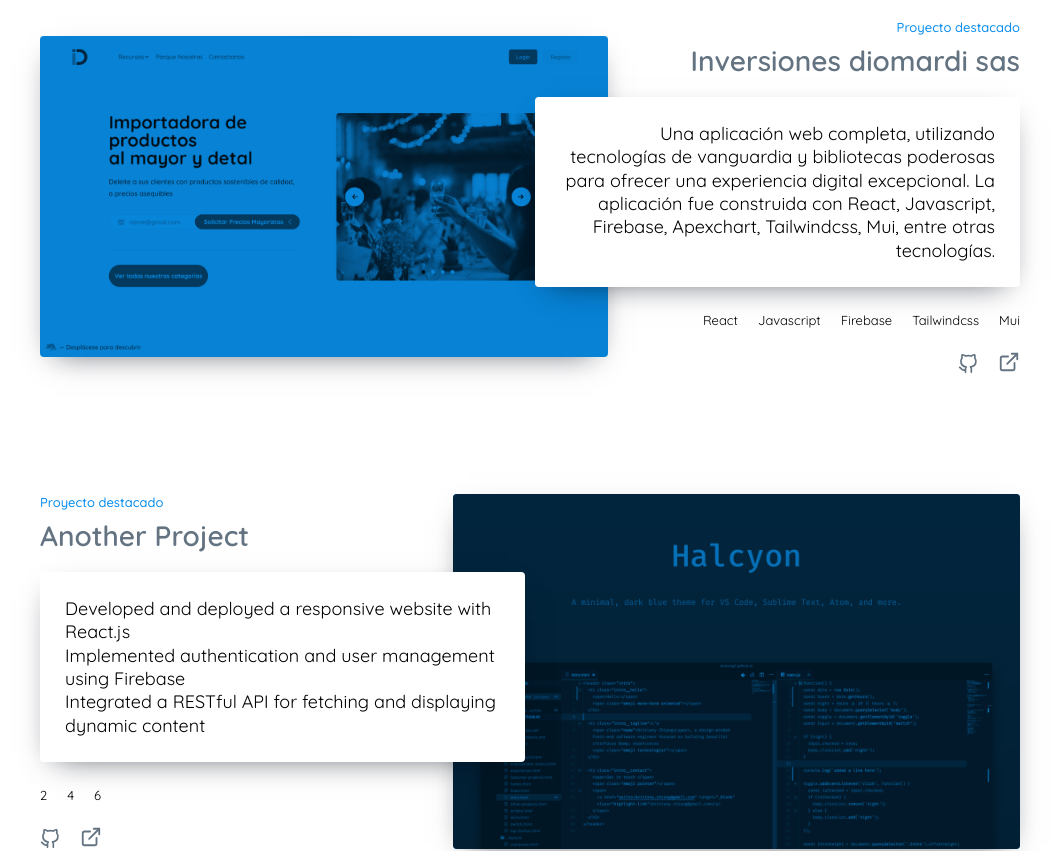
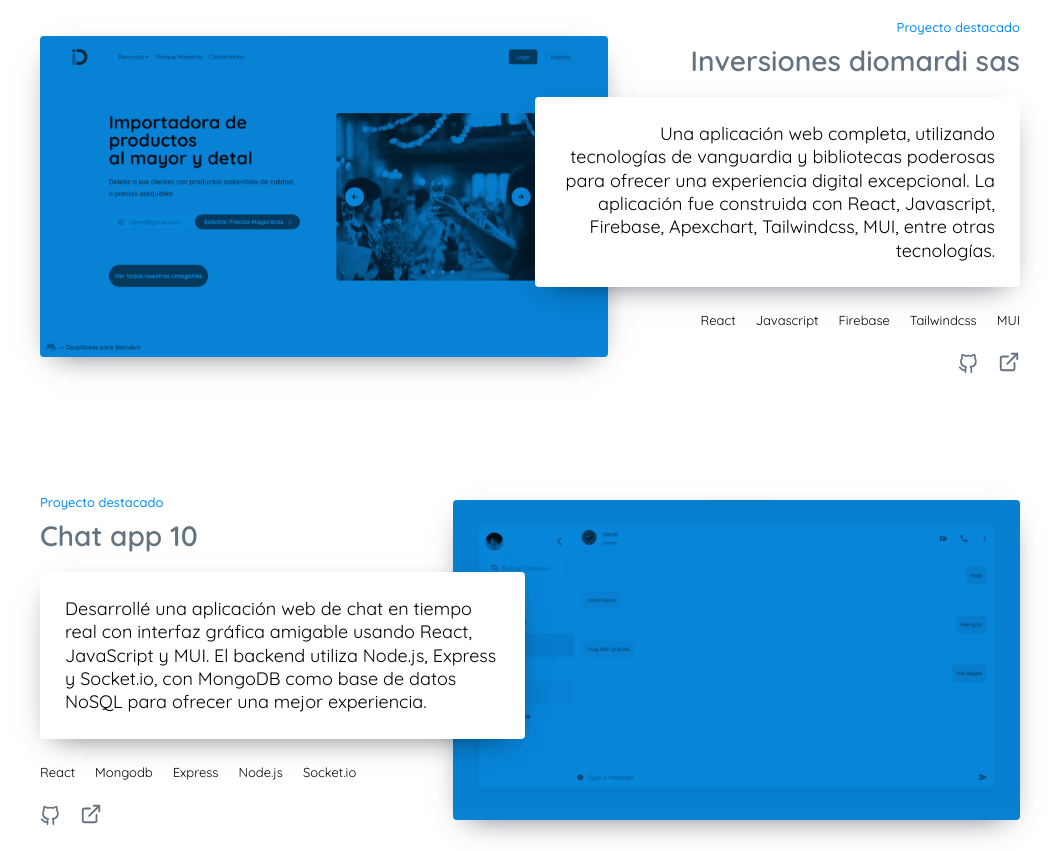
Before and after one commit to Jhonii10/web-site-10, a React (Create React App) app: page / in a window 1280 px wide. Shown: the part 2540-3391 px from the top of the page, without its empty margins (110-1169 px from the left). Built offline with nearby package versions, Linux system fonts and the light colour scheme; a web font is replaced by a local one.

Commit message:
update featured.js 2

```diff
--- a/src/contents/featured.js
+++ b/src/contents/featured.js
@@ -7,13 +7,13 @@
             cover: '/assets/images/featured/inversionesdiomardi.png',
             github: 'https://github.com/Jhonii10/APP-INDI-1',
             external: 'https://inversionesdiomardisas.vercel.app/',
-            tech: ['React', 'Javascript', 'Firebase', 'Tailwindcss', 'Mui'],
+            tech: ['React', 'Javascript', 'Firebase', 'Tailwindcss', 'MUI'],
           },
           html: `
             <p>
               Una aplicación web completa, utilizando tecnologías de vanguardia
               y bibliotecas poderosas para ofrecer una experiencia digital excepcional.
-              La aplicación fue construida con React, Javascript, Firebase, Apexchart, Tailwindcss, Mui, entre otras tecnologías.
+              La aplicación fue construida con React, Javascript, Firebase, Apexchart, Tailwindcss, MUI, entre otras tecnologías.
             </p>
           `,
         },
@@ -23,16 +23,18 @@
       edges: {
         node: {
           frontmatter: {
-            title: 'Another Project',
-            cover: '/assets/images/featured/halcyon.png',
-            github: 'https://github.com/username/another-project',
-            external: 'https://another-project-demo.netlify.com/',
-            tech: [2, 4, 6],
+            title: 'Chat app 10',
+            cover: '/assets/images/featured/chatapp10.png',
+            github: 'https://github.com/Jhonii10/Chat-app-10',
+            external: 'https://chat-app-10-beta.vercel.app',
+            tech: ['React', 'Mongodb', 'Express', 'Node.js','Socket.io'],
           },
           html: `
-            <li>Developed and deployed a responsive website with React.js</li>
-            <li>Implemented authentication and user management using Firebase</li>
-            <li>Integrated a RESTful API for fetching and displaying dynamic content</li>
+              <p>
+              Desarrollé una aplicación web de chat en tiempo real con interfaz gráfica amigable usando React,
+              JavaScript y MUI. El backend utiliza Node.js, Express y Socket.io, con MongoDB como base de datos NoSQL
+              para ofrecer una mejor experiencia.
+            </p>
           `,
         },
       },
```
Also changed, not shown: public/assets/images/featured/chatapp10.png (added).
